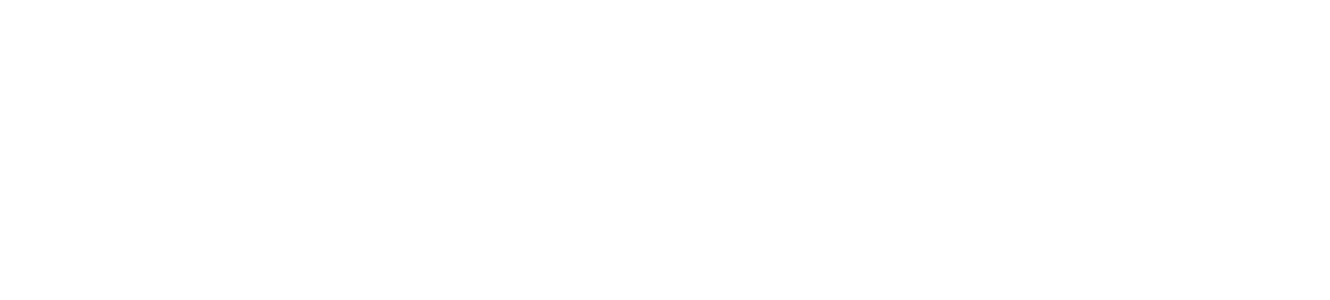
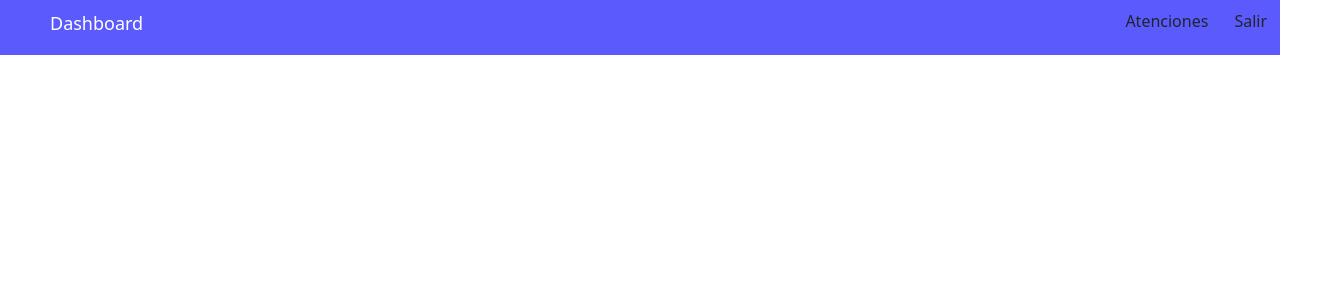
Before and after one commit to barbar4bm/frontend-c19-pets, a React (Create React App) app in the folder frontend/: page /about-us in a window 1280 px wide. Shown: the top 300 px of the page, 1330 px wide, since content can reach past the window. Built offline with nearby package versions, Linux system fonts and the light colour scheme.

Commit message:
creacion basica pagina interfaz

```diff
--- a/frontend/package.json
+++ b/frontend/package.json
@@ -3,6 +3,9 @@
   "version": "0.1.0",
   "private": true,
   "dependencies": {
+    "@emotion/react": "^11.10.4",
+    "@emotion/styled": "^11.10.4",
+    "@mui/material": "^5.10.9",
     "@testing-library/jest-dom": "^5.16.5",
     "@testing-library/react": "^13.4.0",
     "@testing-library/user-event": "^13.5.0",
--- a/frontend/src/App.js
+++ b/frontend/src/App.js
@@ -19,8 +19,8 @@
         </Routes>
       </BrowserRouter>
   */}
-      {<UsuarioInterfaz/>}
 
+    <UsuarioInterfaz/>
     </div>
   );
 
--- a/frontend/src/pages/InicioSesion/PantallaSesion.js
+++ b/frontend/src/pages/InicioSesion/PantallaSesion.js
@@ -49,7 +49,7 @@
                 Iniciar sesión
               </button>
               <Link to='/'>
-                <button type="submit" className="btn btn-primary" style={{ float: 'center' ,top:'120px' , left:'-45px'}} >
+                <button type="submit" className="btn btn-primary" style={{ float: 'center' ,top:'120px' , left:'-55px'}} >
                   Volver
                 </button>
               </Link>
--- a/frontend/src/pages/UsuarioInterfaz/UsuarioInterfaz.css
+++ b/frontend/src/pages/UsuarioInterfaz/UsuarioInterfaz.css
@@ -0,0 +1,25 @@
+.barra-header{
+    width: 100%;
+    height: 55px;
+    background-color: rgb(90, 90, 253);
+
+}
+.cuerpo-izq{
+    display: block;
+    width: 200px ;
+    height: 100%;
+    background-color: red;
+}
+
+.botones{
+    position: relative;
+    top: -25px;
+}
+
+.dash-titulo{
+    font-size: large;
+    color: white;
+    position: relative;
+    bottom: -10px;
+    right: -50px;
+}
--- a/frontend/src/pages/UsuarioInterfaz/UsuarioInterfaz.js
+++ b/frontend/src/pages/UsuarioInterfaz/UsuarioInterfaz.js
@@ -1,9 +1,25 @@
 import React from 'react'
 import './UsuarioInterfaz.css'
+
+
 export const UsuarioInterfaz = () => {
   return (
     <>
+      <div className='fondo'>
+        <div className='barra-header'>
+          <div className='dash-titulo'> Dashboard </div>
 
+          <ul className='botones'>
+
+            <button className='btn btn-secundary' style={{float:'right'}}> Salir</button>
+            <button className='btn btn-secundary' style={{float:'right'}}> Atenciones </button>
+          </ul>
+        </div>
+
+        <div className='cuerpo-izq'>
+
+        </div>
+      </div>
     </>
   )
 }
```
Also changed, not shown: 1 other file (tests, documents, lock files or other folders).
